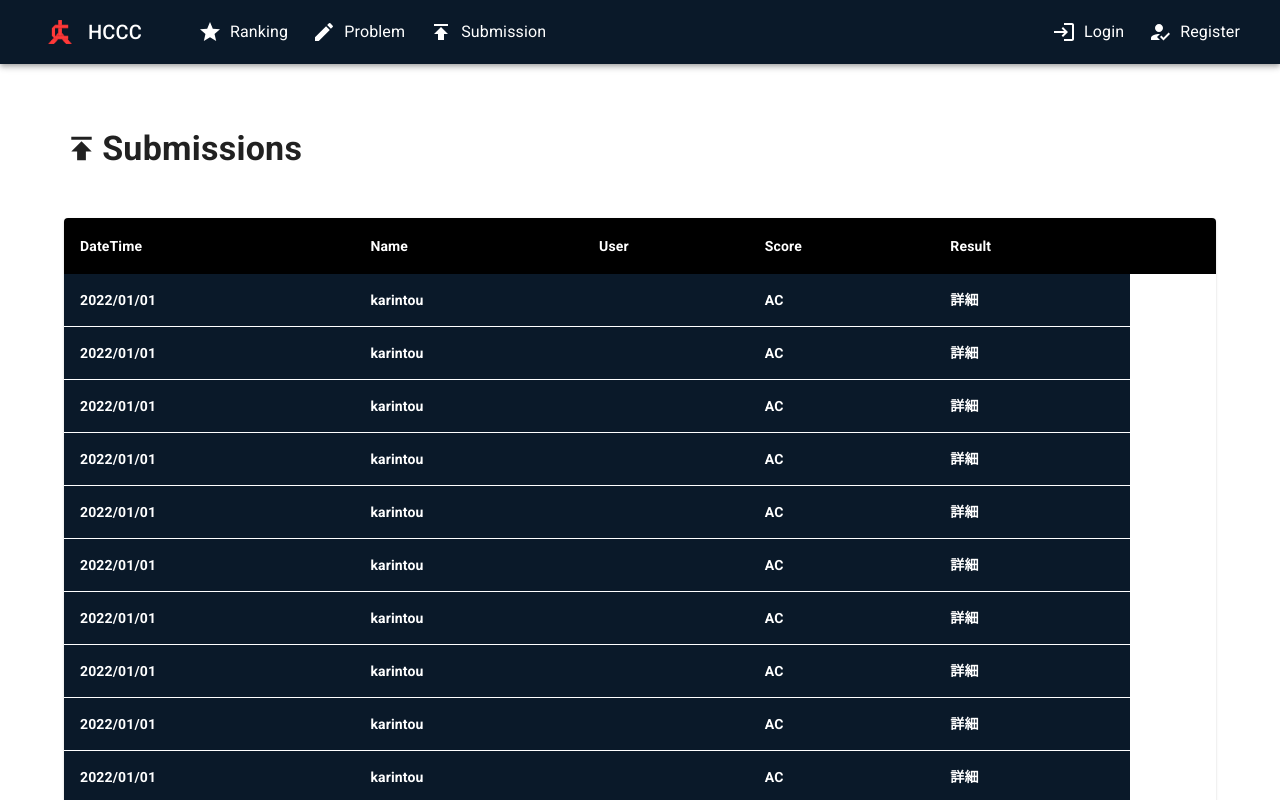
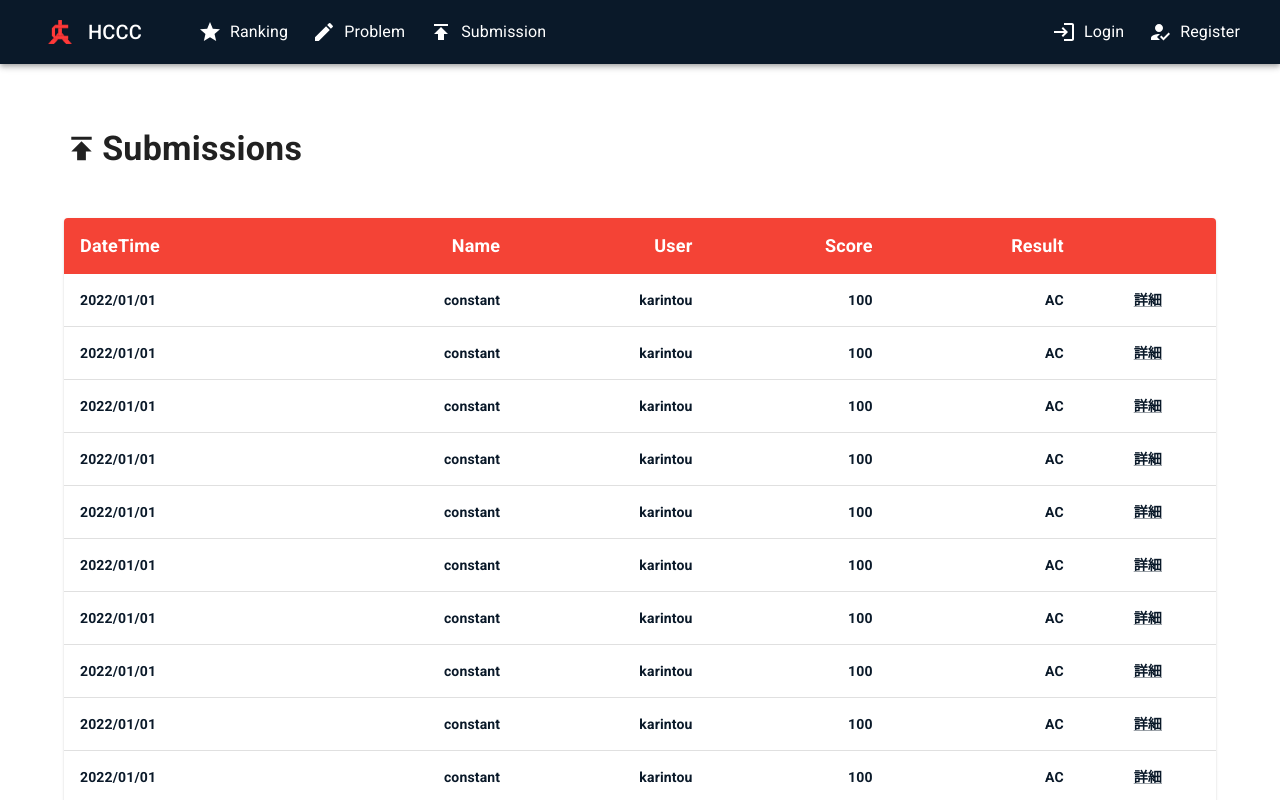
Before and after one commit to HumanCCompilerContest/Human-C-Compiler-Contest_frontend, a Next.js app: page /submissions in a window 1280 px wide. Shown: the top 800 px of the page. Built offline with nearby package versions, Linux system fonts and the light colour scheme.

Commit message:
fix submission list style

```diff
--- a/src/components/molecules/SubmissionsTable.tsx
+++ b/src/components/molecules/SubmissionsTable.tsx
@@ -30,29 +30,34 @@ const BasicTable = () => {
       <Table sx={{ minWidth: 650 }} aria-label='simple table'>
         <TableHead>
           <StyledTableRow>
-            <StyledTableCell>DateTime</StyledTableCell>
-            <StyledTableCell align='left'>Name</StyledTableCell>
-            <StyledTableCell align='left'>User</StyledTableCell>
-            <StyledTableCell align='left'>Score</StyledTableCell>
-            <StyledTableCell align='left'>Result</StyledTableCell>
-            <StyledTableCell align='left'></StyledTableCell>
+            <StyledTableCell align='left'>DateTime</StyledTableCell>
+            <StyledTableCell align='right'>Name</StyledTableCell>
+            <StyledTableCell align='right'>User</StyledTableCell>
+            <StyledTableCell align='right'>Score</StyledTableCell>
+            <StyledTableCell align='right'>Result</StyledTableCell>
+            <StyledTableCell align='right'></StyledTableCell>
           </StyledTableRow>
         </TableHead>
         <TableBody>
-          {submissionListResponse.items.map((row) => (
+          {submissionListResponse.items.map((row, idx) => (
             <StyledTableRow
-              key={row.id}
+              key={idx}
               sx={{ '&:last-child td, &:last-child th': { border: 0 } }}
             >
-              <StyledTableCell component='th' scope='row'>
+              <StyledTableCell component='th' scope='row' align='left'>
                 {row.time}
               </StyledTableCell>
-              <StyledTableCell align='left'>{row.user.name}</StyledTableCell>
-              <StyledTableCell align='left'>{row.score}</StyledTableCell>
-              <StyledTableCell align='left'>{row.result}</StyledTableCell>
-              <StyledTableCell align='left'>
+              <StyledTableCell align='right'>
+                {row.problem.title}
+              </StyledTableCell>
+              <StyledTableCell align='right'>{row.user.name}</StyledTableCell>
+              <StyledTableCell align='right'>
+                {row.problem.score}
+              </StyledTableCell>
+              <StyledTableCell align='right'>{row.result}</StyledTableCell>
+              <StyledTableCell align='center'>
                 <Link href={`/submissions/${row.id}`} passHref>
-                  <MuiLink sx={{ color: 'white' }}>詳細</MuiLink>
+                  <MuiLink>詳細</MuiLink>
                 </Link>
               </StyledTableCell>
             </StyledTableRow>
@@ -64,17 +69,17 @@ const BasicTable = () => {
 }
 
 const StyledTableCell = styled(TableCell)(({ theme }) => ({
-  borderBottom: `1px solid white`,
   [`&.${tableCellClasses.head}`]: {
-    backgroundColor: 'black',
-    color: theme.palette.common.white,
+    backgroundColor: theme.palette.secondary.main,
+    color: 'white',
     fontWeight: 700,
+    fontSize: 18,
   },
   [`&.${tableCellClasses.body}`]: {
     fontSize: 14,
     fontWeight: 600,
-    backgroundColor: theme.palette.primary.main,
-    color: theme.palette.common.white,
+    backgroundColor: 'white',
+    color: theme.palette.primary.main,
   },
 }))
 
```
